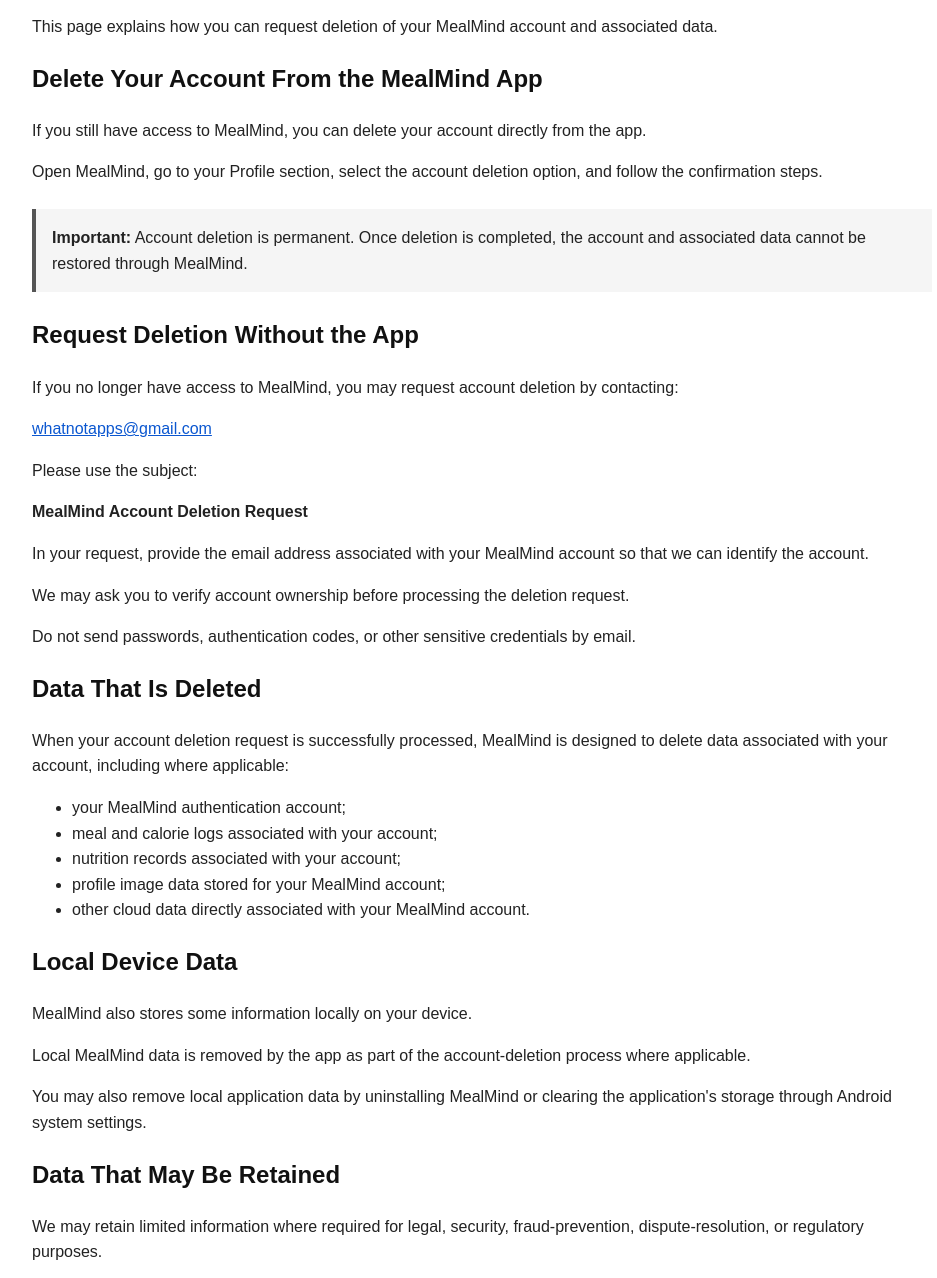
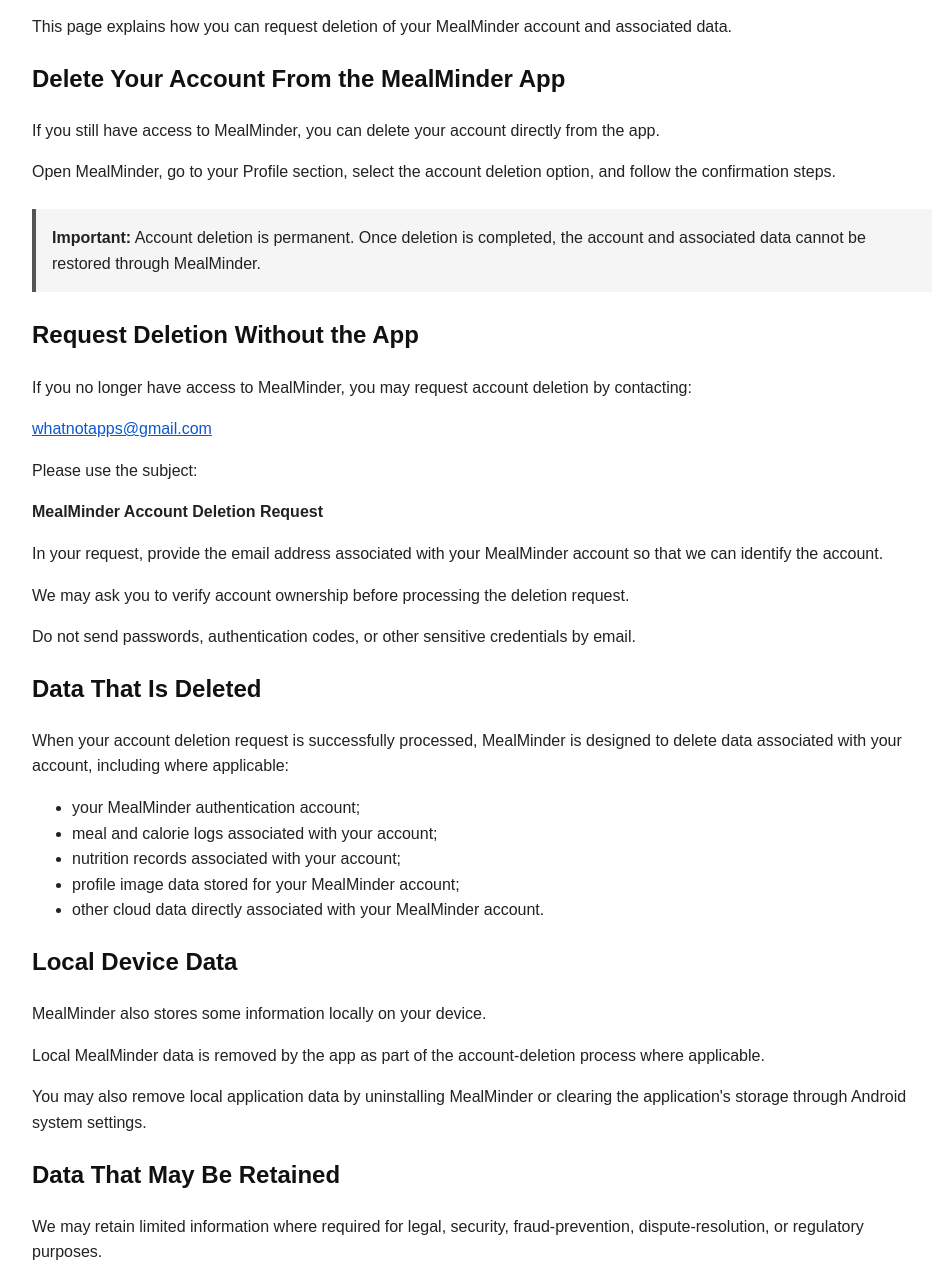
Before and after one commit to jagadeeshchary/mealmind-legal, a plain HTML site: page delete-account.html in a window 1280 px wide. Shown: the part 112-1390 px from the top of the page, without its empty margins (158-1095 px from the left). Drawn offline with Linux system fonts and the light colour scheme.

Commit message:
Update references from MealMind to MealMinder

```diff
--- a/delete-account.html
+++ b/delete-account.html
@@ -3,7 +3,7 @@
 <head>
   <meta charset="UTF-8" />
   <meta name="viewport" content="width=device-width, initial-scale=1.0" />
-  <title>MealMind Account Deletion</title>
+  <title>MealMinder Account Deletion</title>
 
   <style>
     body {
@@ -44,40 +44,40 @@
 
 <body>
 
-  <h1>MealMind Account Deletion</h1>
+  <h1>MealMinder Account Deletion</h1>
 
   <p>
-    This page explains how you can request deletion of your MealMind account
+    This page explains how you can request deletion of your MealMinder account
     and associated data.
   </p>
 
-  <h2>Delete Your Account From the MealMind App</h2>
+  <h2>Delete Your Account From the MealMinder App</h2>
 
   <p>
-    If you still have access to MealMind, you can delete your account directly
+    If you still have access to MealMinder, you can delete your account directly
     from the app.
   </p>
 
   <p>
-    Open MealMind, go to your Profile section, select the account deletion option,
+    Open MealMinder, go to your Profile section, select the account deletion option,
     and follow the confirmation steps.
   </p>
 
   <div class="notice">
     <strong>Important:</strong>
     Account deletion is permanent. Once deletion is completed, the account and
-    associated data cannot be restored through MealMind.
+    associated data cannot be restored through MealMinder.
   </div>
 
   <h2>Request Deletion Without the App</h2>
 
   <p>
-    If you no longer have access to MealMind, you may request account deletion
+    If you no longer have access to MealMinder, you may request account deletion
     by contacting:
   </p>
 
   <p>
-    <a href="mailto:whatnotapps@gmail.com?subject=MealMind%20Account%20Deletion%20Request">
+    <a href="mailto:whatnotapps@gmail.com?subject=MealMinder%20Account%20Deletion%20Request">
       whatnotapps@gmail.com
     </a>
   </p>
@@ -87,11 +87,11 @@
   </p>
 
   <p>
-    <strong>MealMind Account Deletion Request</strong>
+    <strong>MealMinder Account Deletion Request</strong>
   </p>
 
   <p>
-    In your request, provide the email address associated with your MealMind account
+    In your request, provide the email address associated with your MealMinder account
     so that we can identify the account.
   </p>
 
@@ -106,31 +106,31 @@
   <h2>Data That Is Deleted</h2>
 
   <p>
-    When your account deletion request is successfully processed, MealMind is designed
+    When your account deletion request is successfully processed, MealMinder is designed
     to delete data associated with your account, including where applicable:
   </p>
 
   <ul>
-    <li>your MealMind authentication account;</li>
+    <li>your MealMinder authentication account;</li>
     <li>meal and calorie logs associated with your account;</li>
     <li>nutrition records associated with your account;</li>
-    <li>profile image data stored for your MealMind account;</li>
-    <li>other cloud data directly associated with your MealMind account.</li>
+    <li>profile image data stored for your MealMinder account;</li>
+    <li>other cloud data directly associated with your MealMinder account.</li>
   </ul>
 
   <h2>Local Device Data</h2>
 
   <p>
-    MealMind also stores some information locally on your device.
+    MealMinder also stores some information locally on your device.
   </p>
 
   <p>
-    Local MealMind data is removed by the app as part of the account-deletion
+    Local MealMinder data is removed by the app as part of the account-deletion
     process where applicable.
   </p>
 
   <p>
-    You may also remove local application data by uninstalling MealMind or clearing
+    You may also remove local application data by uninstalling MealMinder or clearing
     the application's storage through Android system settings.
   </p>
 
@@ -156,7 +156,7 @@
   <h2>Questions</h2>
 
   <p>
-    If you have questions about account deletion or your MealMind data, contact:
+    If you have questions about account deletion or your MealMinder data, contact:
   </p>
 
   <p>
@@ -170,12 +170,12 @@
   <p>
     You can also review the
     <a href="privacy-policy.html">
-      MealMind Privacy Policy
+      MealMinder Privacy Policy
     </a>.
   </p>
 
   <footer>
-    <p>MealMind Account Deletion</p>
+    <p>MealMinder Account Deletion</p>
   </footer>
 
 </body>
```
